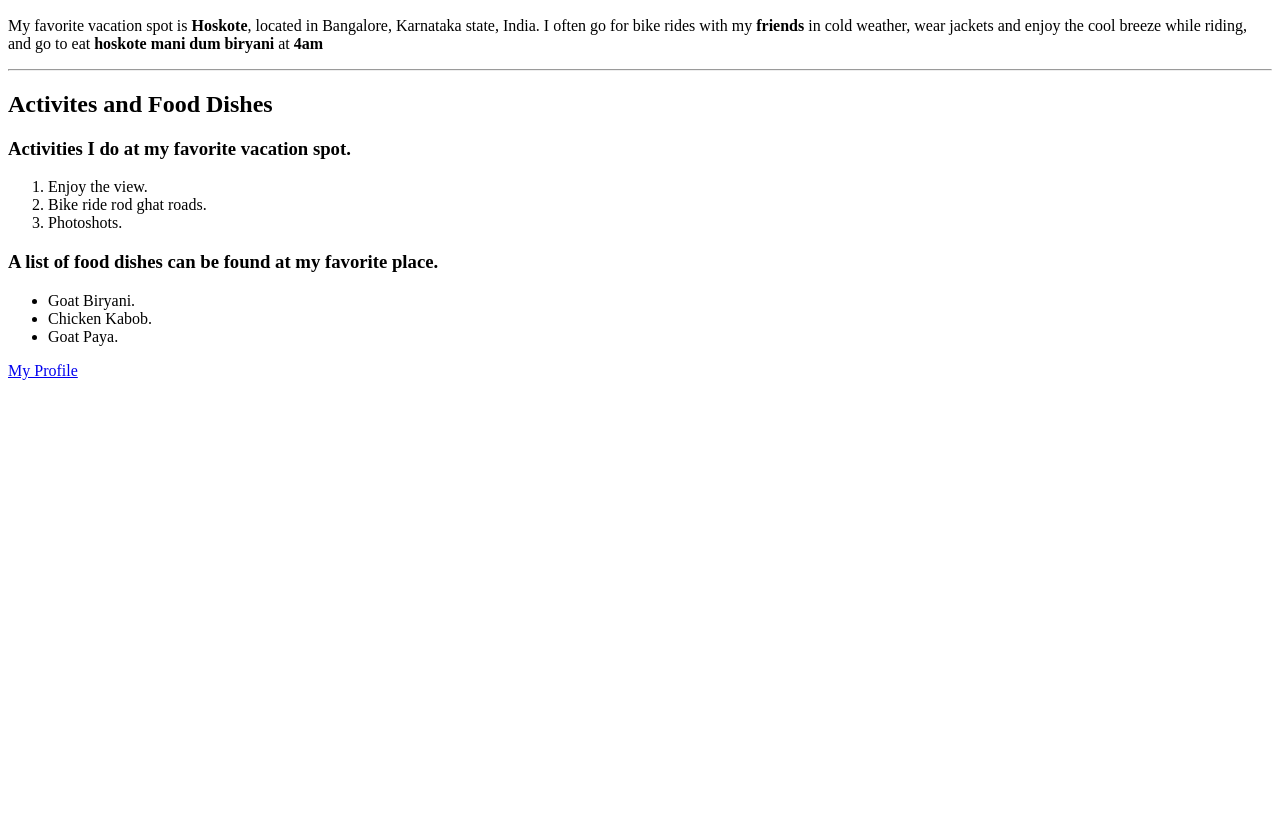
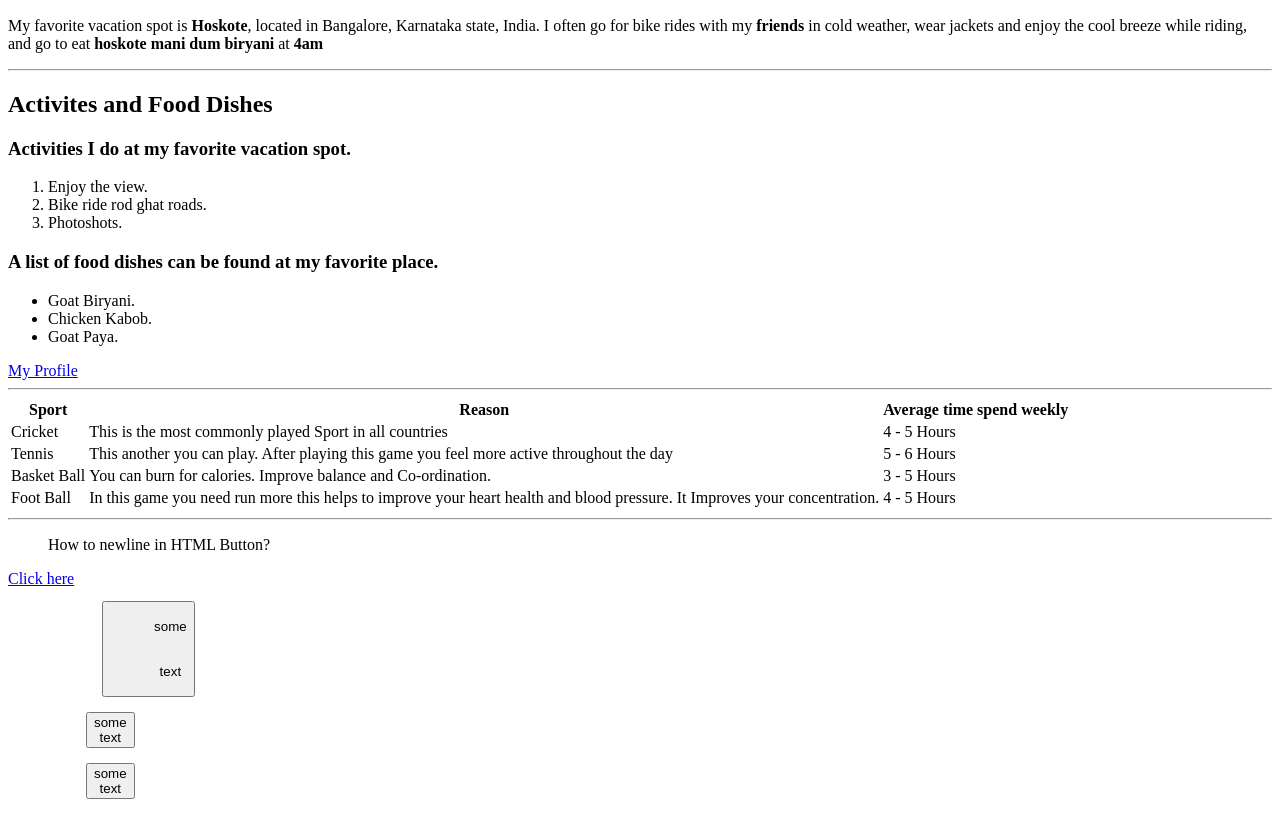
Before and after one commit to 44-563-WebApps-F23/44563-webapps-f23-assignment3-saikrishna1419, a plain HTML site: page index.html in a window 1280 px wide. Shown: the part 110-937 px from the top of the page. Before the commit the page ends 800 px from the top, so only its background shows below. Drawn offline with Linux system fonts and the light colour scheme.

Commit message:
Added Table and Browser showing code section

```diff
--- a/index.html
+++ b/index.html
@@ -22,5 +22,52 @@
             <li>Goat Paya.</li>
         </ul>
         <a href=“Mystats.html”> My Profile</a>
+
+        <hr>
+
+        <table>
+            <tr>
+                <th>Sport</th>
+                <th>Reason</th>
+                <th>Average time spend weekly</th>
+            </tr>
+            <tr>
+                <td>Cricket</td>
+                <td>This is the most commonly played Sport in all countries</td>
+                <td>4 - 5 Hours</td>
+            </tr>
+            <tr>
+                <td>Tennis</td>
+                <td>This another you can play. After playing this game you feel more active throughout the day</td>
+                <td>5 - 6 Hours</td>
+            </tr>
+            <tr>
+                <td>Basket Ball</td>
+                <td>You can burn for calories. Improve balance and Co-ordination.</td>
+                <td>3 - 5 Hours</td>
+            </tr>
+            <tr>
+                <td>Foot Ball</td>
+                <td>In this game you need run more this helps to improve your heart health and blood pressure. It Improves your concentration.</td>
+                <td>4 - 5 Hours</td>
+            </tr>
+        </table>
+
+        <hr>
+        <blockquote cite=“https://stackoverflow.com/questions/38048131/how-to-newline-in-html-button”> How to newline in HTML Button?
+        </blockquote >
+        <a href=“https://stackoverflow.com/questions/38048131/how-to-newline-in-html-button”> Click here</a>
+
+        <pre>
+            <button>
+            some
+            <br />
+            text
+          </button>
+
+          <input type="button" value="some&#13;&#10;text" />
+
+          <input type="button" value="some&#x00A;text" />
+        </pre>
     </body>
 </html>
```
